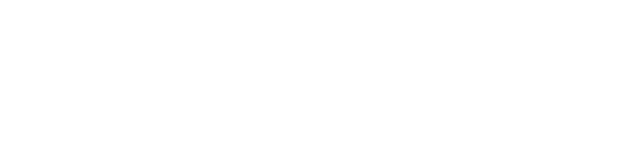
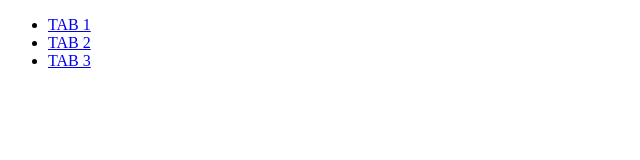
Before and after one commit to LeoMeloDev/MAS, a plain HTML site: page index.html in a window 1280 px wide. Shown: the whole page, without its empty margins (0-640 px from the left). Drawn offline with Linux system fonts and the light colour scheme.

Commit message:
Adds mains wrapper to index file, with the main tabs (ul and li elements)

```diff
--- a/index.html
+++ b/index.html
@@ -8,6 +8,14 @@
     <title>Money Advice</title>
   </head>
   <body>
-
+    <div class="wrapper col-9">
+      <div id="tabs">
+        <ul>
+          <li><a href="#tab1">TAB 1</a></li>
+          <li><a href="#tab2">TAB 2</a></li>
+          <li><a href="#tab3">TAB 3</a></li>
+        </ul>
+      </div>
+    </div>
   </body>
 </html>
```
